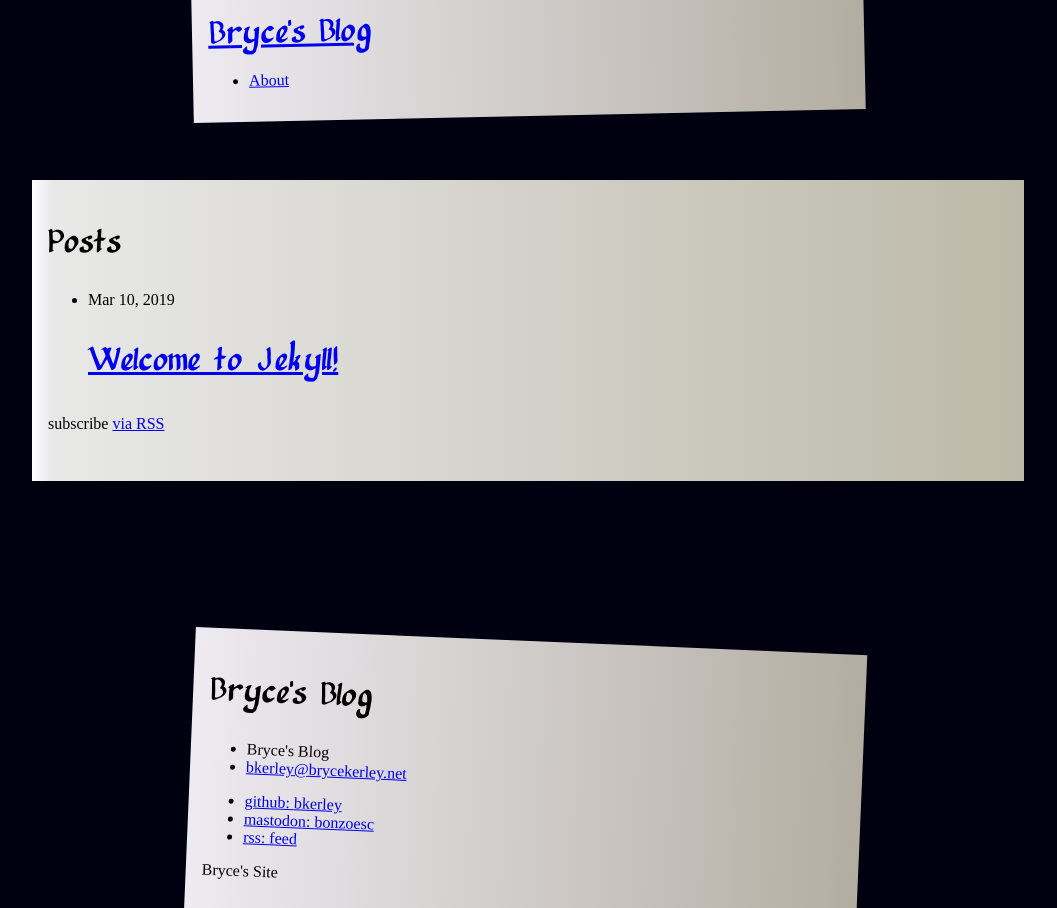
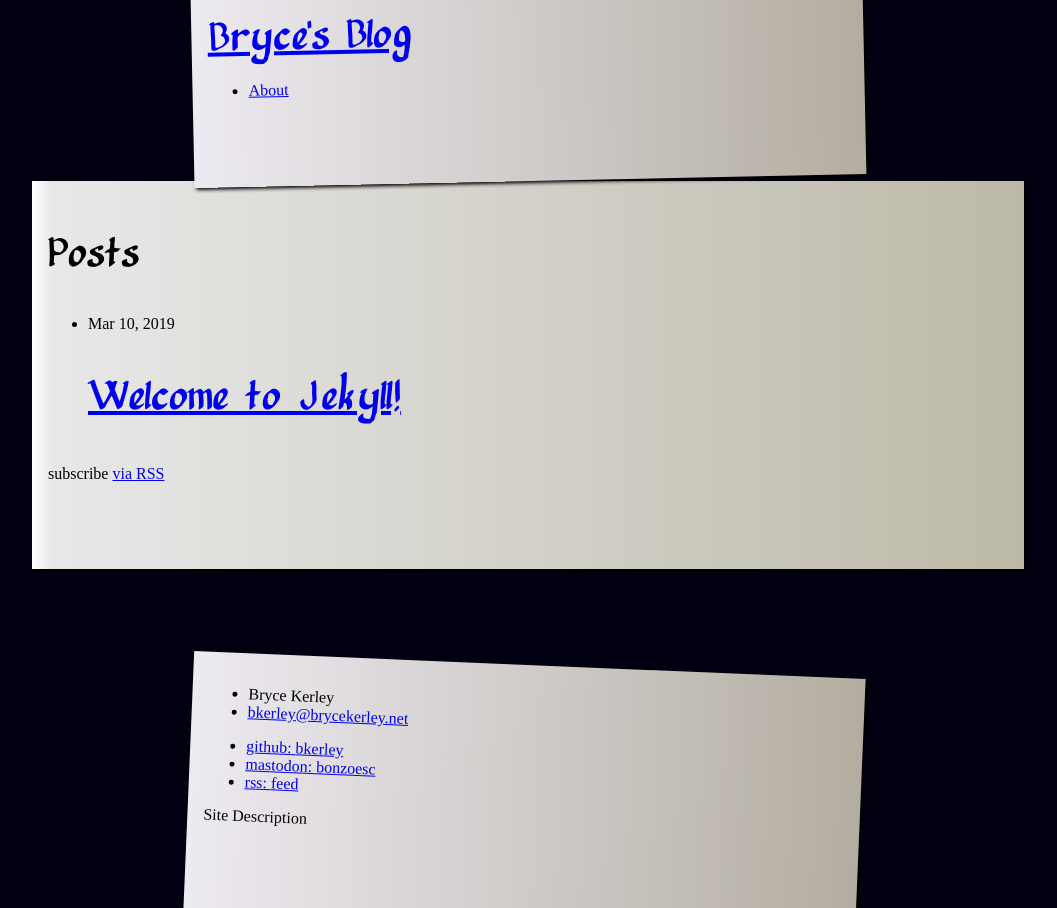
Before and after one commit to bkerley/bryceblog, a Jekyll site: the page built from index.md, in a window 1280 px wide. Shown: the whole page, without its empty margins (112-1169 px from the left). Built offline with Jekyll 4.4.1, drawn with Linux system fonts in a browser that asks for light colours.

Commit message:
more layout

```diff
--- a/_config.yml
+++ b/_config.yml
@@ -14,9 +14,10 @@
 # You can create any custom variable you would like, and they will be accessible
 # in the templates via {{ site.myvariable }}.
 title: "Bryce's Blog"
+author: Bryce Kerley
 email: bkerley@brycekerley.net
 description: >- # this means to ignore newlines until "baseurl:"
-  Bryce's Site
+  Site Description
 baseurl: "" # the subpath of your site, e.g. /blog
 url: "" # the base hostname & protocol for your site, e.g. http://example.com
 #twitter_username: jekyllrb
--- a/_includes/footer.html
+++ b/_includes/footer.html
@@ -2,8 +2,6 @@
   <data class="u-url" href="{{ "/" | relative_url }}"></data>
 
   <div class="wrapper">
-
-    <h2 class="footer-heading">{{ site.title | escape }}</h2>
 
     <div class="footer-col-wrapper">
       <div class="footer-col footer-col-1">
--- a/_sass/bryce/color.sass
+++ b/_sass/bryce/color.sass
@@ -14,7 +14,9 @@ $cream-paper-gradient: linear-gradient(to right, $cream-paper-highlight 0%, $cre
 header, footer .wrapper
   background: $scratch-paper-highlight
   background: $scratch-paper-gradient
+  box-shadow: 2px 2px 4px black
 
 main
   background: $cream-paper-main
   background: $cream-paper-gradient
+  box-shadow: 2px 2px black
--- a/_sass/bryce/font.sass
+++ b/_sass/bryce/font.sass
@@ -6,4 +6,4 @@ h1, h2, h3, h4, h5, h6,
 .site-title
   font-family: "Bryce Serif"
   font-weight: normal
-  font-size: 2em
+  font-size: 2.5em
--- a/_sass/bryce/layout.sass
+++ b/_sass/bryce/layout.sass
@@ -1,6 +1,5 @@
 $top-scoot: 4em
 $bottom-scoot: 6em
-
 
 html
   background-color: #001
@@ -9,11 +8,11 @@ html
 body
   display: grid
   min-height: 100%
-  grid-template-rows: auto 1fr auto
+  grid-template-rows: auto auto auto
   grid-template-cols: 1fr
 
 header, main
-  margin: 2em auto
+  margin: 0 auto
   padding: 1em
   max-width: 60em
   min-width: 40em
@@ -28,7 +27,7 @@ main
 
 footer
   overflow: hidden
-  margin: 2em auto 0
+  margin: 0 auto 0
   width: 50em
   .wrapper
     margin: 0 auto
```
